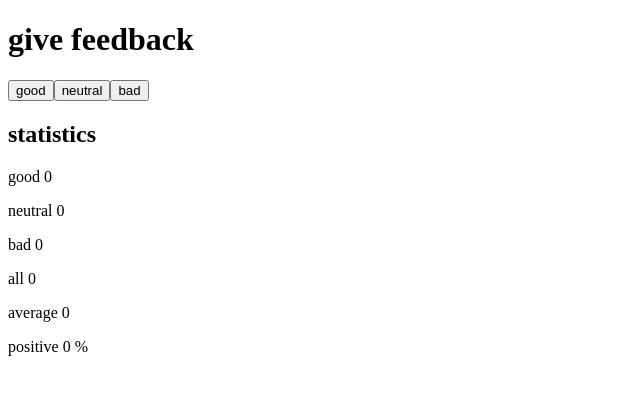
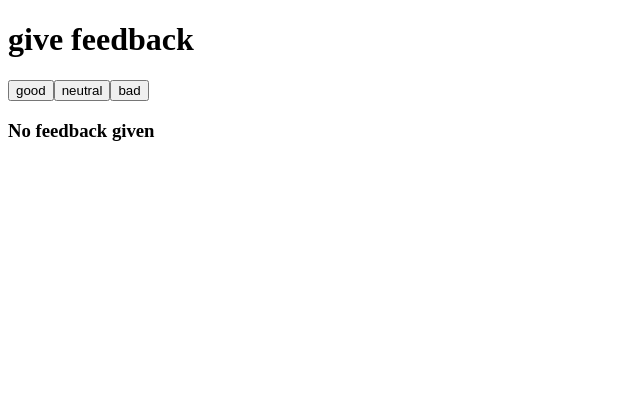
Before and after one commit to bmukha/FullStackOpen, a React (Create React App) app in the folder part1/unicafe/: page / in a window 1280 px wide. Shown: the top 394 px of the page, without its empty margins (0-640 px from the left). Built offline with nearby package versions, Linux system fonts and the light colour scheme.

Commit message:
exercise1.9 done

```diff
--- a/part1/unicafe/src/App.js
+++ b/part1/unicafe/src/App.js
@@ -8,9 +8,11 @@ const Button = ({ text, handleClick }) => (
 
 const Statistics = ({ good, neutral, bad }) => {
   const totalVotes = good + neutral + bad
-  const divideBy = totalVotes === 0 ? 1 : totalVotes
-  const average = (good - bad) / divideBy
-  const positive = (good * 100) / divideBy
+  if (!totalVotes) {
+    return <h3>No feedback given</h3>
+  }
+  const average = (good - bad) / totalVotes
+  const positive = (good * 100) / totalVotes
   return (
     <>
       <h2>statistics</h2>
```
